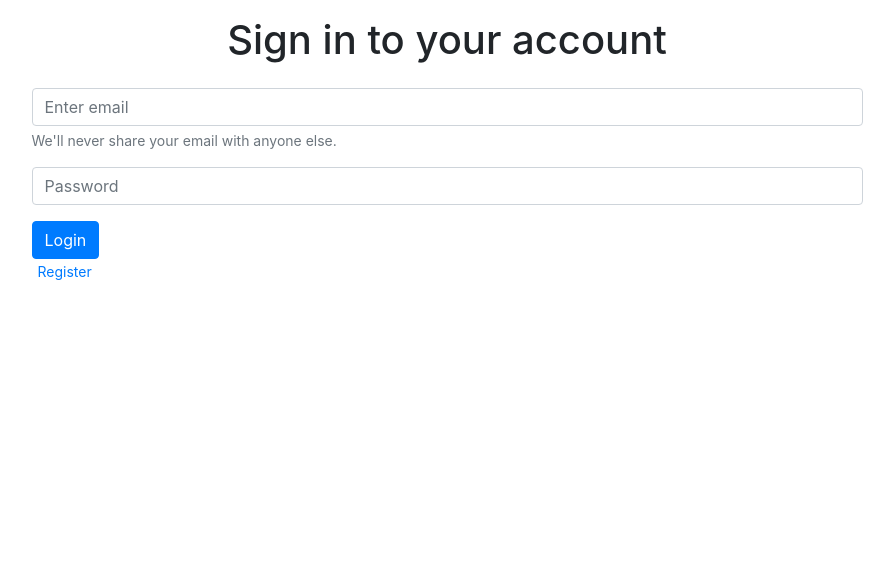
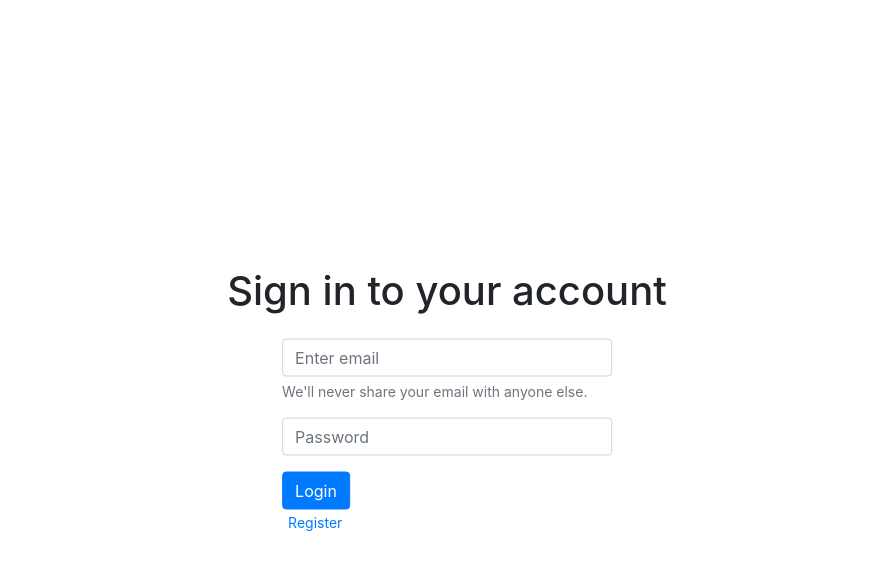
Before and after one commit to max-i-mys/my-jira, a React (Create React App) app: page /auth in a window 1280 px wide. Shown: the top 570 px of the page, without its empty margins (193-1087 px from the left). Built offline with nearby package versions, Linux system fonts and the light colour scheme; no server answers.

Commit message:
added centered auth

```diff
--- a/src/App.css
+++ b/src/App.css
@@ -15,3 +15,9 @@
 .todo__title {
 	margin-bottom: -8px;
 }
+.vertical-centered {
+	transform: translate(-50%, -50%);
+	position: absolute;
+	top: 50%;
+	left: 50%;
+}
--- a/src/App.js
+++ b/src/App.js
@@ -12,7 +12,11 @@
 	const { user, loading } = useAuth()
 	return (
 		<>
-			{loading && <Spinner className="mt-3" animation="grow" />}
+			{loading && (
+				<div className="vertical-centered increase">
+					<Spinner animation="grow" />
+				</div>
+			)}
 			{!loading && (
 				<div className="App">
 					<Container className="p-3">
--- a/src/components/Authentication/Authentication.jsx
+++ b/src/components/Authentication/Authentication.jsx
@@ -38,6 +38,7 @@
 	}
 	return (
 		<>
+			<div className="vertical-centered">
 				{" "}
 				{signType === "SignIn" && (
 					<h1 className="text-center mb-4">Sign in to your account</h1>
@@ -89,6 +90,7 @@
 						</button>
 					</div>
 				</Form>
+			</div>
 		</>
 	)
 }
```
Lines whose indentation alone changed are shown as unchanged.
